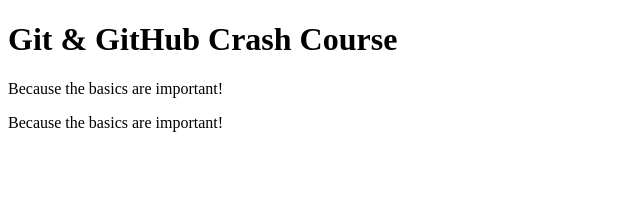
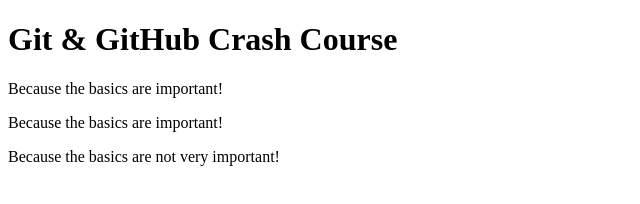
Before and after one commit to vivinpandey1999/Git-Hub-crash-course, a plain HTML site: page index.html in a window 1280 px wide. Shown: the whole page, without its empty margins (0-640 px from the left). Drawn offline with Linux system fonts and the light colour scheme.

Commit message:
added new para

```diff
--- a/index.html
+++ b/index.html
@@ -10,5 +10,6 @@
     <h1>Git & GitHub Crash Course</h1>
     <p>Because the basics are important!</p>
 <p>Because the basics are important!</p>
+<p>Because the basics are not  very important!</p>
   </body>
 </html>
```
